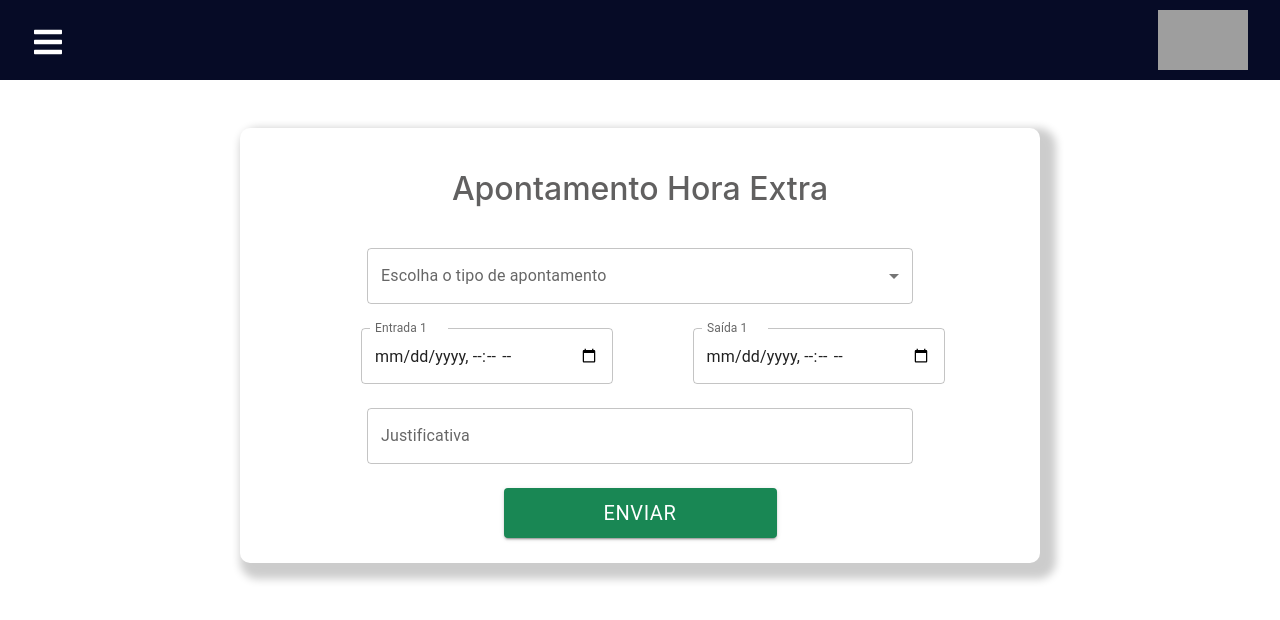
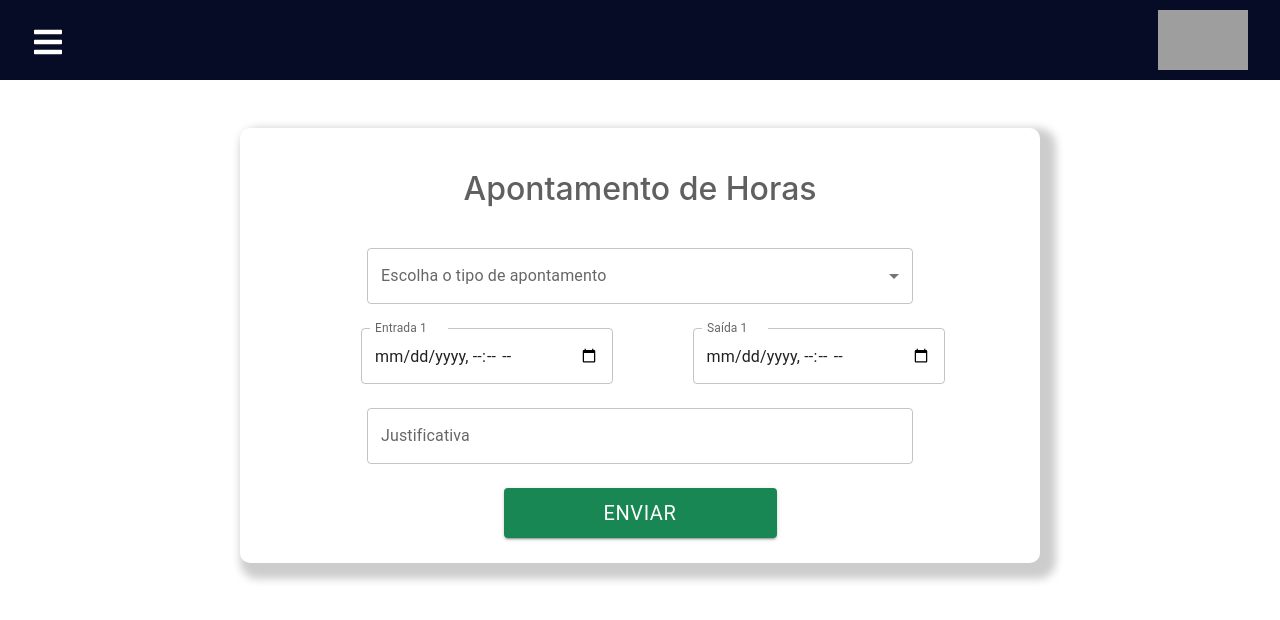
Before and after one commit to Grupo1API/2RP, a React (Create React App) app in the folder frontend/: page /apontamento-horas in a window 1280 px wide. Shown: the top 620 px of the page. Built offline with nearby package versions, Linux system fonts and the light colour scheme; no server answers; grey boxes are pictures that could not be loaded.

Commit message:
apontamento hora extra > apontamento de horas

```diff
--- a/frontend/src/pages/cadastro_apontamento_horas/index.tsx
+++ b/frontend/src/pages/cadastro_apontamento_horas/index.tsx
@@ -53,7 +53,7 @@ function ApontamentoHoras () {
   return (
     <div className="pagina">
 
-      <h2> Apontamento Hora Extra</h2>
+      <h2> Apontamento de Horas</h2>
 
       {/*tipo de apontamento*/}
       <div className="form-floating mb-4">
```
